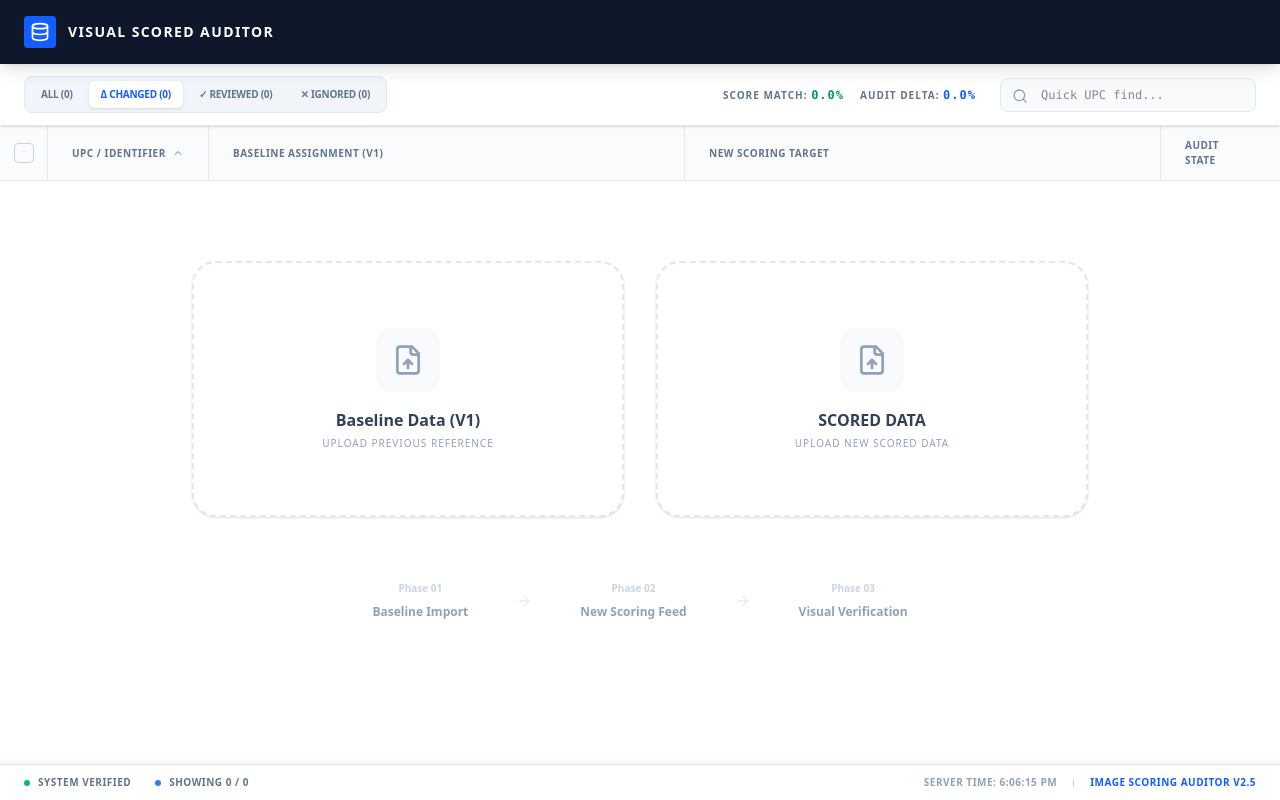
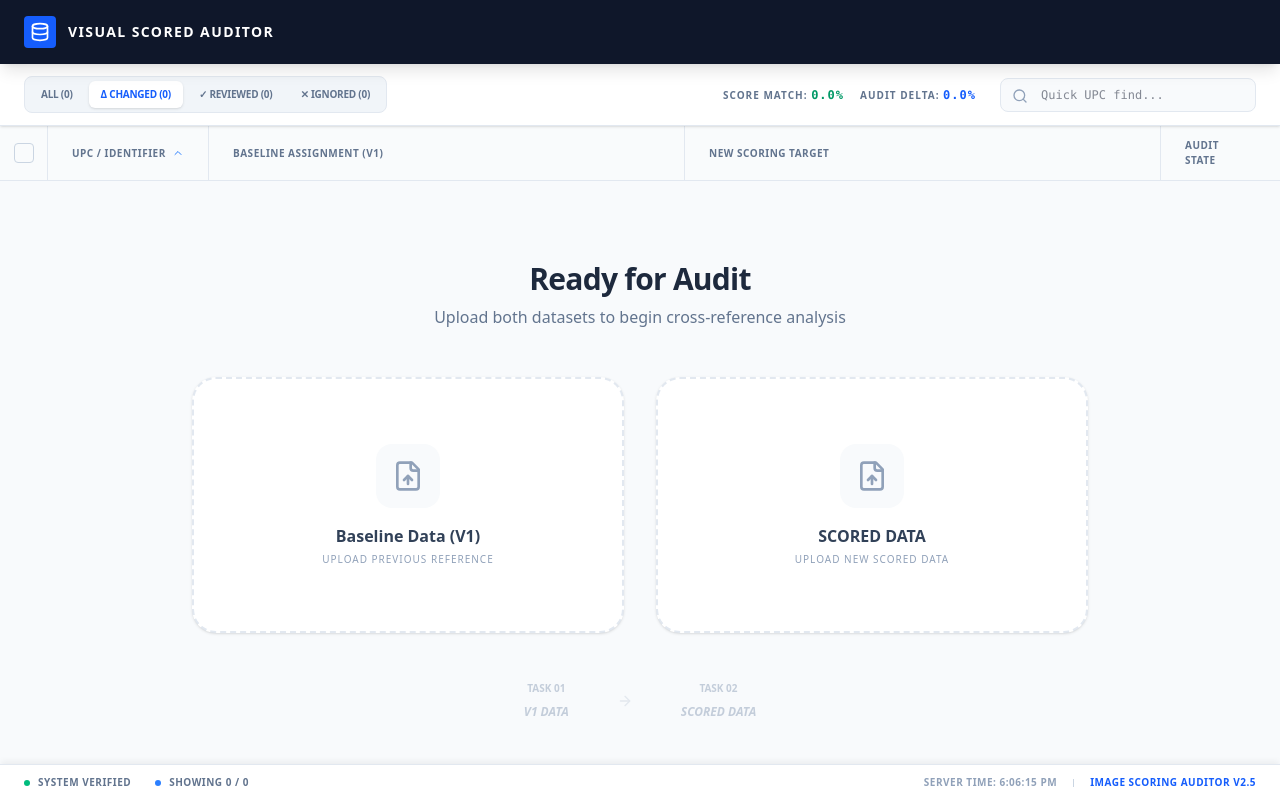
Before and after one commit to AkhilYelakanti/image_scoring_auditor, a React (Vite) app: page / in a window 1280 px wide. Built offline with nearby package versions, Linux system fonts and the light colour scheme.

Commit message:
feat: Add audit mode toggle and clear functionality
Introduces an `isAuditActive` state to track audit mode.
Adds a `clearAll` function to reset all relevant states when needed.

```diff
--- a/src/App.tsx
+++ b/src/App.tsx
@@ -233,6 +233,7 @@ export default function App() {
   const [prevData, setPrevData] = useState<ImageItem[] | null>(null);
   const [newData, setNewData] = useState<ImageItem[] | null>(null);
   const [isProcessing, setIsProcessing] = useState(false);
+  const [isAuditActive, setIsAuditActive] = useState(false);
   const [filter, setFilter] = useState<FilterStatus>('changed');
   const [searchQuery, setSearchQuery] = useState('');
   const [sortConfig, setSortConfig] = useState<{ key: SortKey; order: SortOrder }>({ key: 'upc', order: 'asc' });
@@ -240,6 +241,15 @@ export default function App() {
   const [userStatus, setUserStatus] = useState<Record<string, 'pending' | 'reviewed' | 'ignored'>>({});
   const [selectedUpcs, setSelectedUpcs] = useState<Set<string>>(new Set());
   const [listHeight, setListHeight] = useState(window.innerHeight - 250);
+
+  const clearAll = () => {
+    setPrevData(null);
+    setNewData(null);
+    setIsAuditActive(false);
+    setUserStatus({});
+    setSelectedUpcs(new Set());
+    setSearchQuery('');
+  };
 
   // Handle resize for virtualization
   React.useEffect(() => {
@@ -542,8 +552,15 @@ export default function App() {
               Target: <strong className="ml-1 text-blue-300">{newData.length}</strong>
             </span>
           )}
-          {comparisonResults.length > 0 && (
+          {comparisonResults.length > 0 && isAuditActive && (
             <div className="flex items-center gap-2">
+              <button
+                onClick={clearAll}
+                className="px-4 py-2 text-slate-400 hover:text-white transition-colors flex items-center gap-2 text-[10px] font-bold uppercase"
+              >
+                <RefreshCw className="w-3.5 h-3.5" /> Reset All
+              </button>
+              <div className="w-px h-4 bg-slate-700 mx-2"></div>
               <div className="relative group">
                 <button className="bg-slate-700 hover:bg-slate-600 px-4 py-2 rounded-md font-bold transition-all flex items-center gap-2">
                   <Download className="w-3.5 h-3.5" /> Export Excel
@@ -655,6 +672,93 @@ export default function App() {
 
         {/* List Content */}
         <div className="flex-1 relative" id="audit-table-body">
+          {!isAuditActive ? (
+            <div className="h-full overflow-y-auto no-scrollbar bg-slate-50">
+              <div className="flex flex-col items-center justify-center p-20 min-h-full">
+                <div className="text-center mb-12">
+                  <h2 className="text-3xl font-bold tracking-tight text-slate-800">Ready for Audit</h2>
+                  <p className="text-slate-500 mt-2">Upload both datasets to begin cross-reference analysis</p>
+                </div>
+
+                <div className="grid grid-cols-1 md:grid-cols-2 gap-8 w-full max-w-4xl">
+                  {/* Baseline Column */}
+                  <div className="relative group">
+                    <input type="file" accept=".xlsx,.xls,.csv" onChange={handleFileUpload('prev')} className="absolute inset-0 opacity-0 cursor-pointer z-10" />
+                    <div className={cn(
+                      "h-64 rounded-3xl border-2 border-dashed flex flex-col items-center justify-center gap-4 transition-all shadow-sm",
+                      prevData ? "border-emerald-500 bg-emerald-50/20" : "border-slate-200 bg-white group-hover:border-blue-500/50 group-hover:bg-blue-50/10"
+                    )}>
+                      <div className={cn(
+                        "w-16 h-16 rounded-2xl flex items-center justify-center transition-colors",
+                        prevData ? "bg-emerald-100 text-emerald-600" : "bg-slate-50 text-slate-400 group-hover:text-blue-500"
+                      )}>
+                        {prevData ? <CheckCircle2 className="w-8 h-8" /> : <FileUp className="w-8 h-8" />}
+                      </div>
+                      <div className="text-center px-6">
+                        <p className={cn("font-bold", prevData ? "text-emerald-700" : "text-slate-700")}>
+                          {prevData ? "Baseline Verified" : "Baseline Data (V1)"}
+                        </p>
+                        <p className="text-[10px] text-slate-400 uppercase tracking-widest mt-1">
+                          {prevData ? `${prevData.length.toLocaleString()} Records Active` : "Upload Previous Reference"}
+                        </p>
+                      </div>
+                    </div>
+                  </div>
+
+                  {/* Scored Data Column */}
+                  <div className="relative group">
+                    <input type="file" accept=".xlsx,.xls,.csv" onChange={handleFileUpload('new')} className="absolute inset-0 opacity-0 cursor-pointer z-10" />
+                    <div className={cn(
+                      "h-64 rounded-3xl border-2 border-dashed flex flex-col items-center justify-center gap-4 transition-all shadow-sm",
+                      newData ? "border-blue-500 bg-blue-50/20" : "border-slate-200 bg-white group-hover:border-blue-500/50 group-hover:bg-blue-50/10"
+                    )}>
+                      <div className={cn(
+                        "w-16 h-16 rounded-2xl flex items-center justify-center transition-colors",
+                        newData ? "bg-blue-100 text-blue-600" : "bg-slate-50 text-slate-400 group-hover:text-blue-500"
+                      )}>
+                        {newData ? <CheckCircle2 className="w-8 h-8" /> : <FileUp className="w-8 h-8" />}
+                      </div>
+                      <div className="text-center px-6">
+                        <p className={cn("font-bold", newData ? "text-blue-700" : "text-slate-700")}>
+                          {newData ? "Scored Data Synced" : "SCORED DATA"}
+                        </p>
+                        <p className="text-[10px] text-slate-400 uppercase tracking-widest mt-1">
+                          {newData ? `${newData.length.toLocaleString()} Records Cached` : "Upload New Scored Data"}
+                        </p>
+                      </div>
+                    </div>
+                  </div>
+                </div>
+
+                <div className="mt-12 flex flex-col items-center gap-6">
+                  {prevData && newData ? (
+                    <motion.button
+                      initial={{ scale: 0.9, opacity: 0 }}
+                      animate={{ scale: 1, opacity: 1 }}
+                      onClick={() => setIsAuditActive(true)}
+                      className="px-12 py-4 bg-blue-600 hover:bg-blue-500 text-white rounded-2xl font-bold text-lg shadow-xl shadow-blue-500/20 flex items-center gap-3 active:scale-95 transition-all"
+                    >
+                      <Columns className="w-6 h-6" />
+                      Sync & Start Audit
+                    </motion.button>
+                  ) : (
+                    <div className="flex items-center gap-12 text-slate-400">
+                      <div className={cn("flex flex-col items-center gap-2 opacity-50", prevData && "opacity-100 text-emerald-600")}>
+                        <span className="text-[10px] font-bold">TASK 01</span>
+                        <span className="text-xs font-bold uppercase italic">V1 Data</span>
+                      </div>
+                      <ArrowRight className="w-4 h-4 opacity-20" />
+                      <div className={cn("flex flex-col items-center gap-2 opacity-50", newData && "opacity-100 text-blue-600")}>
+                        <span className="text-[10px] font-bold">TASK 02</span>
+                        <span className="text-xs font-bold uppercase italic">Scored Data</span>
+                      </div>
+                    </div>
+                  )}
+                </div>
+              </div>
+            </div>
+          ) : (
+            <div className="h-full">
               {isProcessing && (
                 <div className="absolute inset-0 bg-white/60 backdrop-blur-[2px] z-[200] flex flex-col items-center justify-center">
                   <div className="w-12 h-12 border-4 border-blue-600 border-t-transparent rounded-full animate-spin"></div>
@@ -699,54 +803,6 @@ export default function App() {
                 )}
               </AnimatePresence>
 
-          {!prevData && !newData ? (
-            <div className="h-full overflow-y-auto no-scrollbar">
-              <div className="flex flex-col items-center justify-center p-20">
-                <div className="grid grid-cols-1 md:grid-cols-2 gap-8 w-full max-w-4xl">
-                  <div className="relative group">
-                    <input type="file" accept=".xlsx,.xls,.csv" onChange={handleFileUpload('prev')} className="absolute inset-0 opacity-0 cursor-pointer z-10" />
-                    <div className="h-64 rounded-3xl border-2 border-dashed border-slate-200 bg-white flex flex-col items-center justify-center gap-4 transition-all group-hover:border-blue-500/50 group-hover:bg-blue-50/10 shadow-sm">
-                      <div className="w-16 h-16 bg-slate-50 rounded-2xl flex items-center justify-center text-slate-400 group-hover:text-blue-500 transition-colors">
-                        <FileUp className="w-8 h-8" />
-                      </div>
-                      <div className="text-center">
-                        <p className="font-bold text-slate-700">Baseline Data (V1)</p>
-                        <p className="text-[10px] text-slate-400 uppercase tracking-widest mt-1">Upload Previous Reference</p>
-                      </div>
-                    </div>
-                  </div>
-                  <div className="relative group">
-                    <input type="file" accept=".xlsx,.xls,.csv" onChange={handleFileUpload('new')} className="absolute inset-0 opacity-0 cursor-pointer z-10" />
-                    <div className="h-64 rounded-3xl border-2 border-dashed border-slate-200 bg-white flex flex-col items-center justify-center gap-4 transition-all group-hover:border-blue-500/50 group-hover:bg-blue-50/10 shadow-sm">
-                      <div className="w-16 h-16 bg-slate-50 rounded-2xl flex items-center justify-center text-slate-400 group-hover:text-blue-500 transition-colors">
-                        <FileUp className="w-8 h-8" />
-                      </div>
-                      <div className="text-center">
-                        <p className="font-bold text-slate-700">SCORED DATA</p>
-                        <p className="text-[10px] text-slate-400 uppercase tracking-widest mt-1">Upload New Scored Data</p>
-                      </div>
-                    </div>
-                  </div>
-                </div>
-                <div className="mt-16 flex items-center gap-12 text-slate-400">
-                  <div className="flex flex-col items-center gap-2">
-                    <span className="text-[10px] font-bold text-slate-300">Phase 01</span>
-                    <span className="text-xs font-bold text-slate-400">Baseline Import</span>
-                  </div>
-                  <ArrowRight className="w-4 h-4 opacity-20" />
-                  <div className="flex flex-col items-center gap-2">
-                    <span className="text-[10px] font-bold text-slate-300">Phase 02</span>
-                    <span className="text-xs font-bold text-slate-400">New Scoring Feed</span>
-                  </div>
-                  <ArrowRight className="w-4 h-4 opacity-20" />
-                  <div className="flex flex-col items-center gap-2">
-                    <span className="text-[10px] font-bold text-slate-300">Phase 03</span>
-                    <span className="text-xs font-bold text-slate-400">Visual Verification</span>
-                  </div>
-                </div>
-              </div>
-            </div>
-          ) : (
               <div className="h-full">
               {filteredResults.length > 0 ? (
                 <div className="h-full">
@@ -776,6 +832,7 @@ export default function App() {
                   <p className="text-sm">No results match your active filters or sorting</p>
                 </motion.div>
               )}
+            </div>
           </div>
         )}
       </div>
```
Lines whose indentation alone changed are shown as unchanged.
